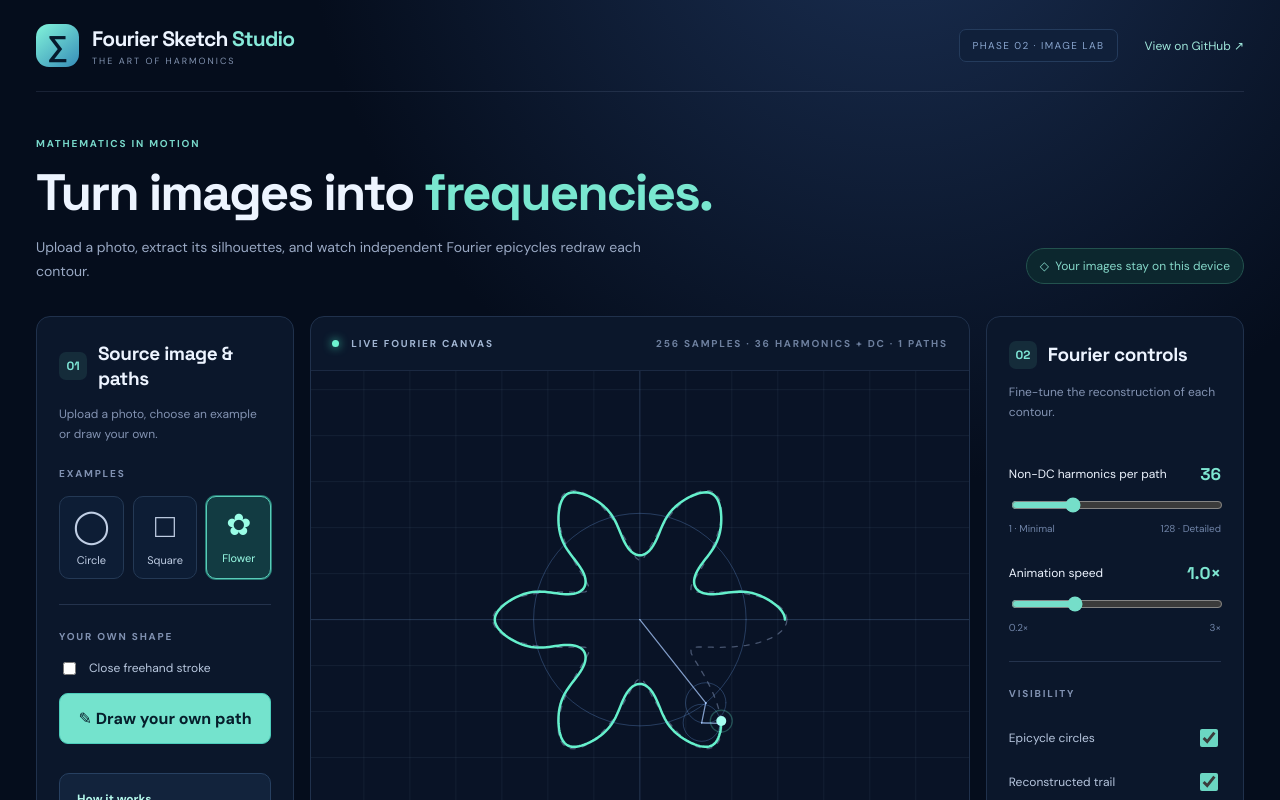
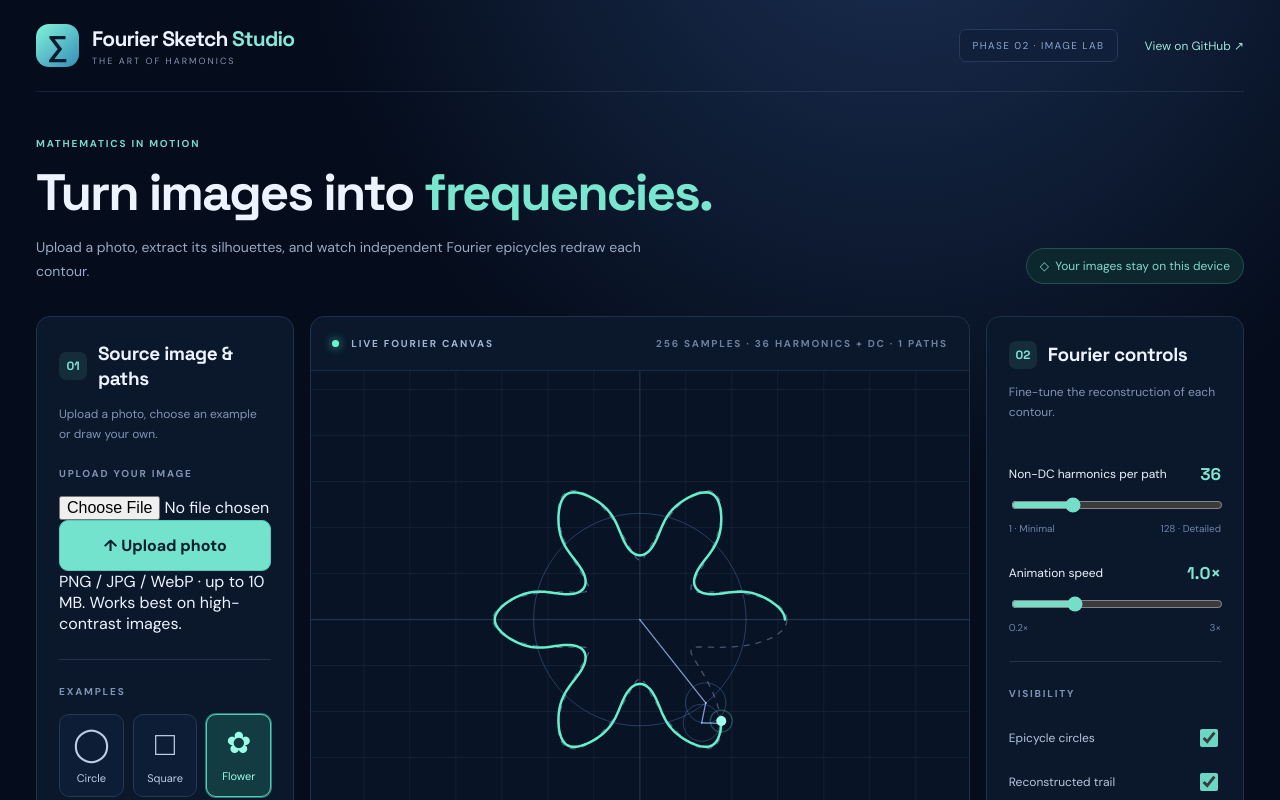
Before and after one commit to humanamiri85/circle-sketch-lab, a React (Vite) app: page / in a window 1280 px wide. Shown: the top 800 px of the page. Built offline with nearby package versions, Linux system fonts and the light colour scheme.

Commit message:
feat: upload image, tune threshold and trace on web worker

```diff
--- a/src/App.tsx
+++ b/src/App.tsx
@@ -73,6 +73,55 @@ export default function App() {
     return () => cancelAnimationFrame(raf);
   }, [playing, speed, drawMode, processing, strokes.length]);
 
+
+  useEffect(() => () => { if (imagePreview) URL.revokeObjectURL(imagePreview); }, [imagePreview]);
+
+  useEffect(() => {
+    const image=raster.current;
+    if(!image)return;
+    const worker=new Worker(new URL('./workers/imageWorker.ts',import.meta.url),{type:'module'});
+    const id=++requestId.current;
+    setProcessing(true);
+    const timeout=window.setTimeout(()=>{
+      const rgba=image.data.slice();
+      worker.postMessage({id,rgba:rgba.buffer,width:image.width,height:image.height,options:traceOptions},[rgba.buffer]);
+    },120);
+    worker.onmessage=(event:MessageEvent<{id:number;strokes?:Stroke[];error?:string}>)=>{
+      if(event.data.id!==requestId.current)return;
+      setProcessing(false);
+      if(event.data.error){setFeedback(event.data.error);return;}
+      const result=event.data.strokes||[];
+      setStrokes(result);setSelectedExample('image');setPhase(0);
+      setFeedback(result.length ? 'Extracted '+result.length+' independent image contours from '+imageName+'.'
+        : 'No contours found. Adjust threshold, invert the colors, or use a higher-contrast image.');
+    };
+    worker.onerror=()=>{
+      if(id===requestId.current){setProcessing(false);setFeedback('Image tracing failed. Try a smaller image.');}
+    };
+    return ()=>{window.clearTimeout(timeout);worker.terminate();};
+  },[imageVersion,traceOptions,imageName]);
+
+  const onImage=async(event:ChangeEvent<HTMLInputElement>)=>{
+    const file=event.target.files?.[0];event.target.value='';if(!file)return;
+    if(!['image/png','image/jpeg','image/webp'].includes(file.type)){
+      setFeedback('Choose PNG, JPG or WebP.');return;
+    }
+    if(file.size>10*1024*1024){setFeedback('Maximum image size is 10 MB.');return;}
+    const id=++requestId.current;
+    setPlaying(false);setDrawMode(false);setProcessing(true);
+    setFeedback('Decoding image locally…');
+    try{
+      const image=await resizeImage(file);
+      if(id!==requestId.current)return;
+      raster.current=image;setImageName(file.name);
+      setImagePreview(URL.createObjectURL(file));setSelectedExample('image');
+      setImageVersion(v=>v+1);
+    }catch(error){
+      if(id===requestId.current){setProcessing(false);
+        setFeedback(error instanceof Error ? error.message : 'Could not open image.');}
+    }
+  };
+
   const choose = (name: ExampleName) => {
     requestId.current++; raster.current = null; setImageVersion(v => v+1); setProcessing(false);
     setStrokes([exampleStroke(name)]);
@@ -146,6 +195,21 @@ export default function App() {
         <aside className="panel input-panel">
           <div className="panel-title"><span className="section-number">01</span><h2>Source image & paths</h2></div>
           <p className="panel-subtitle">Upload a photo, choose an example or draw your own.</p>
+          <h3>UPLOAD YOUR IMAGE</h3>
+          <input className="visually-hidden" ref={fileInput} type="file" accept="image/png,image/jpeg,image/webp" onChange={onImage} aria-label="Select image for Fourier tracing" />
+          <button className="action-button" disabled={processing} onClick={() => fileInput.current?.click()}>{processing ? '◌ Extracting contours…' : '↑ Upload photo'}</button>
+          <p className="source-help">PNG / JPG / WebP · up to 10 MB. Works best on high-contrast images.</p>
+          {imagePreview && <>
+            <div className="image-preview"><img src={imagePreview} alt="Your uploaded image" /><span title={imageName}>{imageName}</span></div>
+            <div className="trace-controls">
+              <div className="setting-head"><label htmlFor="threshold">Threshold</label><output>{traceOptions.threshold}</output></div>
+              <input id="threshold" type="range" min="1" max="254" value={traceOptions.threshold} onChange={e => setTraceOptions(t=>({...t,threshold:Number(e.target.value)}))} />
+              <div className="setting-head"><label htmlFor="max-paths">Maximum contours</label><output>{traceOptions.maxPaths}</output></div>
+              <input id="max-paths" type="range" min="1" max="12" value={traceOptions.maxPaths} onChange={e=>setTraceOptions(t=>({...t,maxPaths:Number(e.target.value)}))} />
+              <label className="check-row"><input type="checkbox" checked={traceOptions.invert} onChange={e=>setTraceOptions(t=>({...t,invert:e.target.checked}))} /> Trace light areas instead</label>
+            </div>
+          </>}
+          <div className="panel-rule" />
           <h3>EXAMPLES</h3>
           <div className="example-grid">
             {(['circle', 'square', 'flower'] as ExampleName[]).map(name => <button
@@ -170,6 +234,7 @@ export default function App() {
               onPointerCancel={() => { drawingNow.current = false; draft.current = []; redrawDraft(); }}
               aria-label={drawMode ? 'Draw your path here' : 'Fourier approximation of ' + selectedExample} />
             {drawMode && <div className="canvas-hint">Drag your finger, mouse or stylus to draw</div>}
+            {processing && <div className="canvas-hint">Extracting image contours…</div>}
             <div className="canvas-legend"><span><i className="legend-trace" /> Reconstructed</span><span><i className="legend-source" /> Original path</span></div>
           </div>
           <div className="transport">
```
